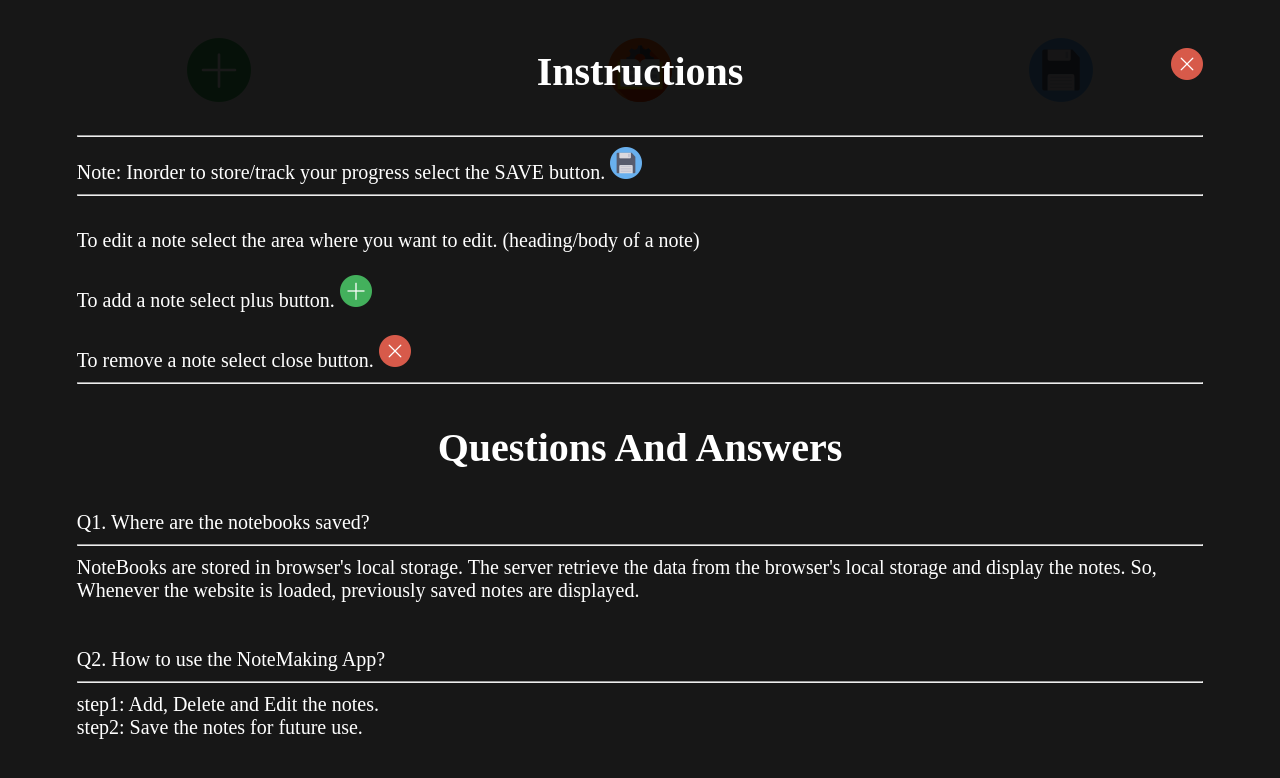
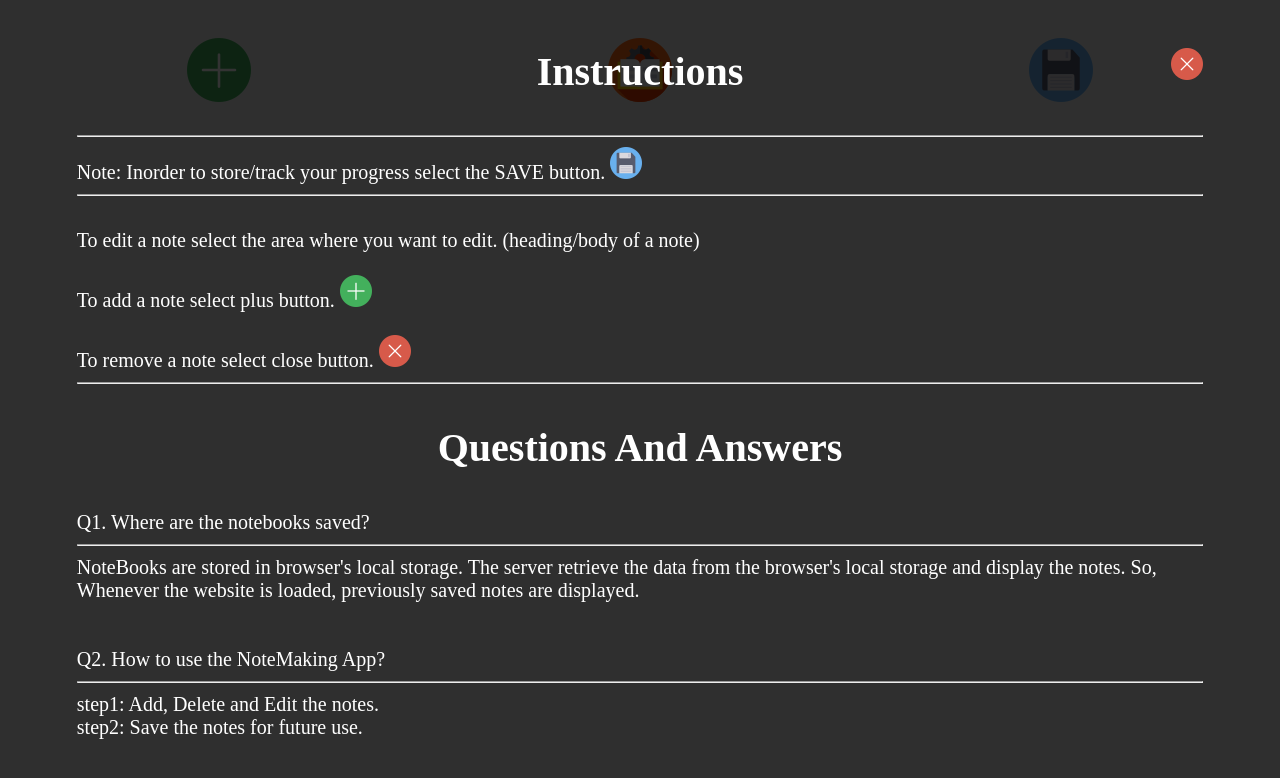
Before and after one commit to ThammanaSrinivas/Note-Making, a plain HTML site: page index.html in a window 1280 px wide. Both pictures are taken after a click on the picture 639 px from the left and 70 px from the top of the page. Drawn offline with Linux system fonts and the light colour scheme.

Commit message:
instruction-close bug is solved and transparency of instructions is increased

```diff
--- a/css/styles.css
+++ b/css/styles.css
@@ -25,7 +25,7 @@
   height: 88vh;
   padding: 6vh 6vw;
   overflow-y: scroll;
-  background-color: rgba(0, 0, 0, 0.90);
+  background-color: rgba(0, 0, 0, 0.8);
   color: white;
   visibility: hidden;
   z-index: 2;
--- a/javascript/script.js
+++ b/javascript/script.js
@@ -52,8 +52,8 @@ let saveNotes = function() {
 }
 
 showInstructions = function() {
-  let listOfInstructions = document.getElementsByClassName("listOfInstructions")[0];  // because i know the length of the array is 1
-  listOfInstructions.style.visibility = "visible";
+  let listOfInstructions = document.getElementsByClassName("listOfInstructions");
+  listOfInstructions[0].style.visibility = "visible";  // because i know the length of the array is 1
   let body = document.getElementsByTagName("BODY")[0];
   body.style.overflowY = "hidden";
 
```
